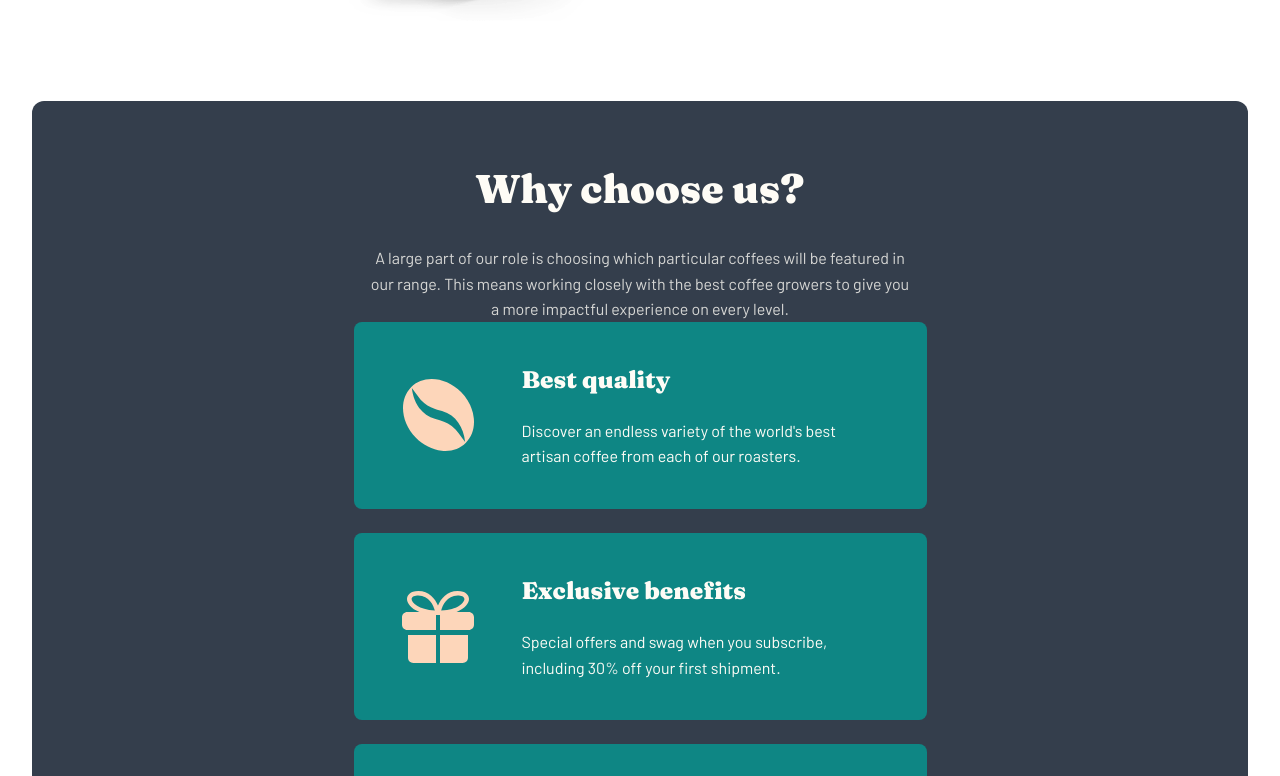
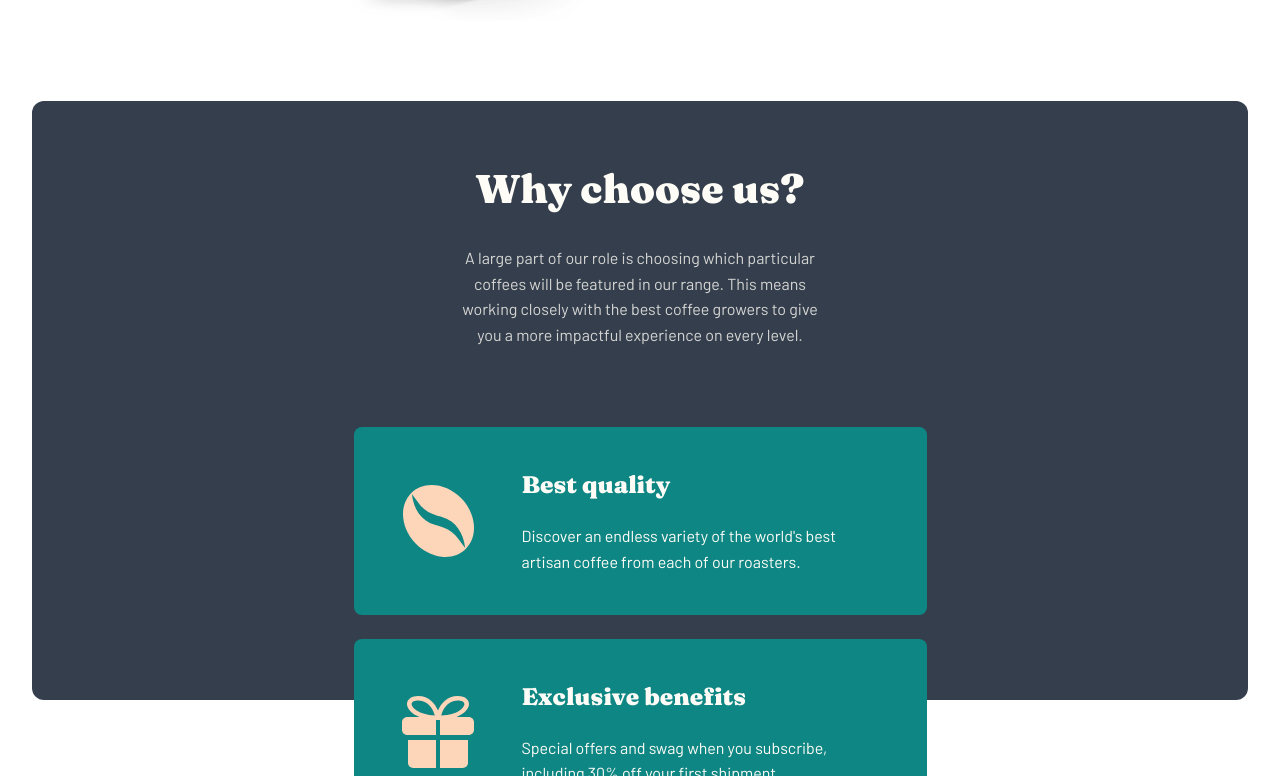
Before and after one commit to azanra/coffee-subscription, a React (Vite) app: page / in a window 1280 px wide. Shown: the part 1624-2400 px from the top of the page. Built offline with nearby package versions, Linux system fonts and the light colour scheme.

Commit message:
feat: position choose us options

```diff
--- a/src/pages/home/components/ChooseUs.tsx
+++ b/src/pages/home/components/ChooseUs.tsx
@@ -21,9 +21,9 @@ const ChooseUs = () => {
     },
   ];
   return (
-    <div className="bg-(--neutral-900) rounded-(--radius-12) px-[16px] py-[64px] md:px-[82px]">
+    <div className="bg-(--neutral-900) rounded-(--radius-12) mb-[672px] md:mb-[323px] xxl:mb-[97px]">
       <div className="flex items-center justify-center">
-        <div className="flex flex-col gap-[32px] md:max-w-[540px]">
+        <div className="flex flex-col gap-[32px] md:max-w-[540px] px-[16px] py-[64px] md:px-[82px] xxl:pt-[96px]">
           <h1 className="text-preset-2 text-(--neutral-50) text-center">
             Why choose us?
           </h1>
@@ -35,7 +35,7 @@ const ChooseUs = () => {
           </p>
         </div>
       </div>
-      <div>
+      <div className="relative h-[226px] top-[48px] md:h-[289px] md:top-[16px] xxl:h-[257px] xxl:top-[4px]">
         <div className="flex flex-col gap-[24px] xxl:flex-row xxl:gap-[32px] justify-center items-center">
           {chooseUsList.map((list) => {
             return (
```
